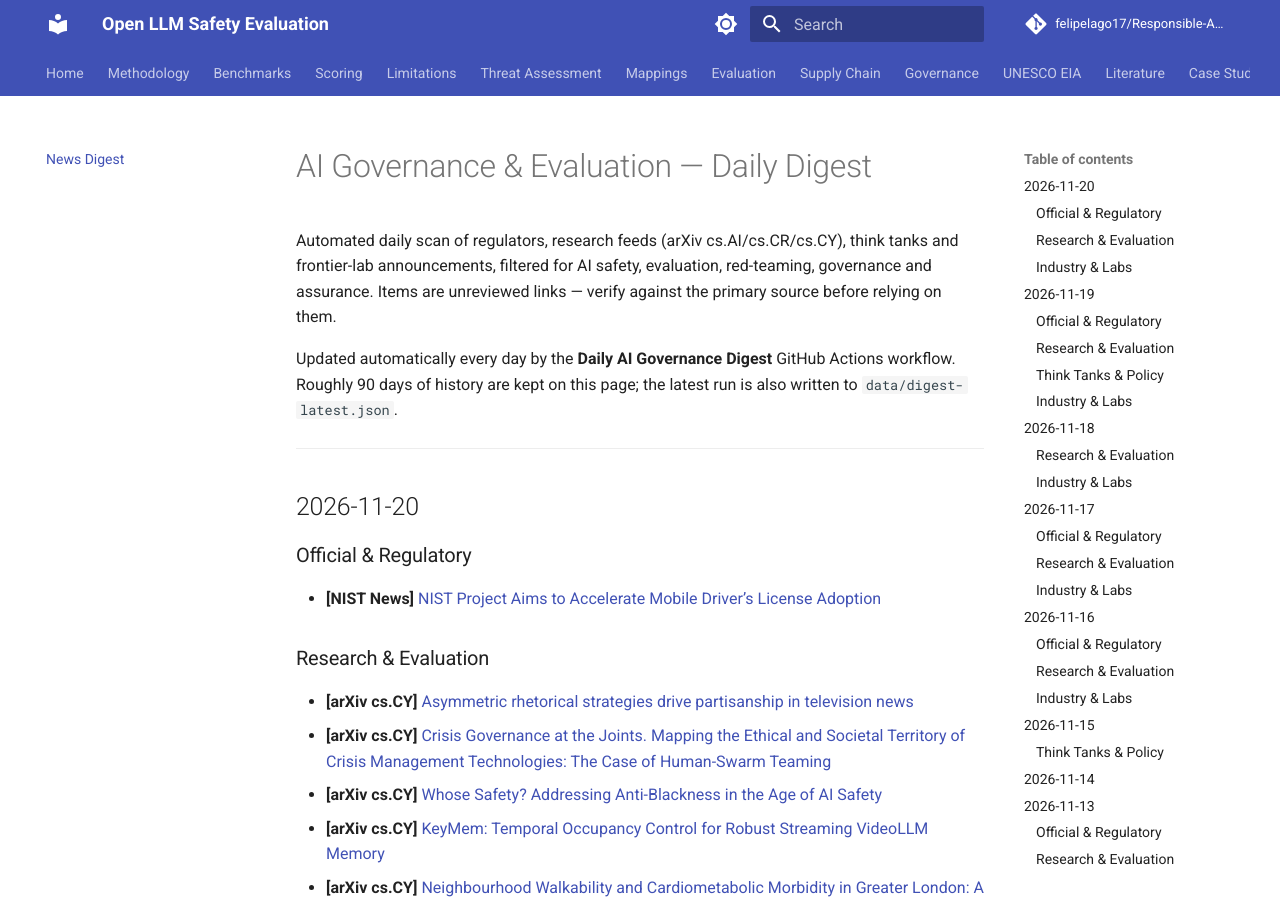
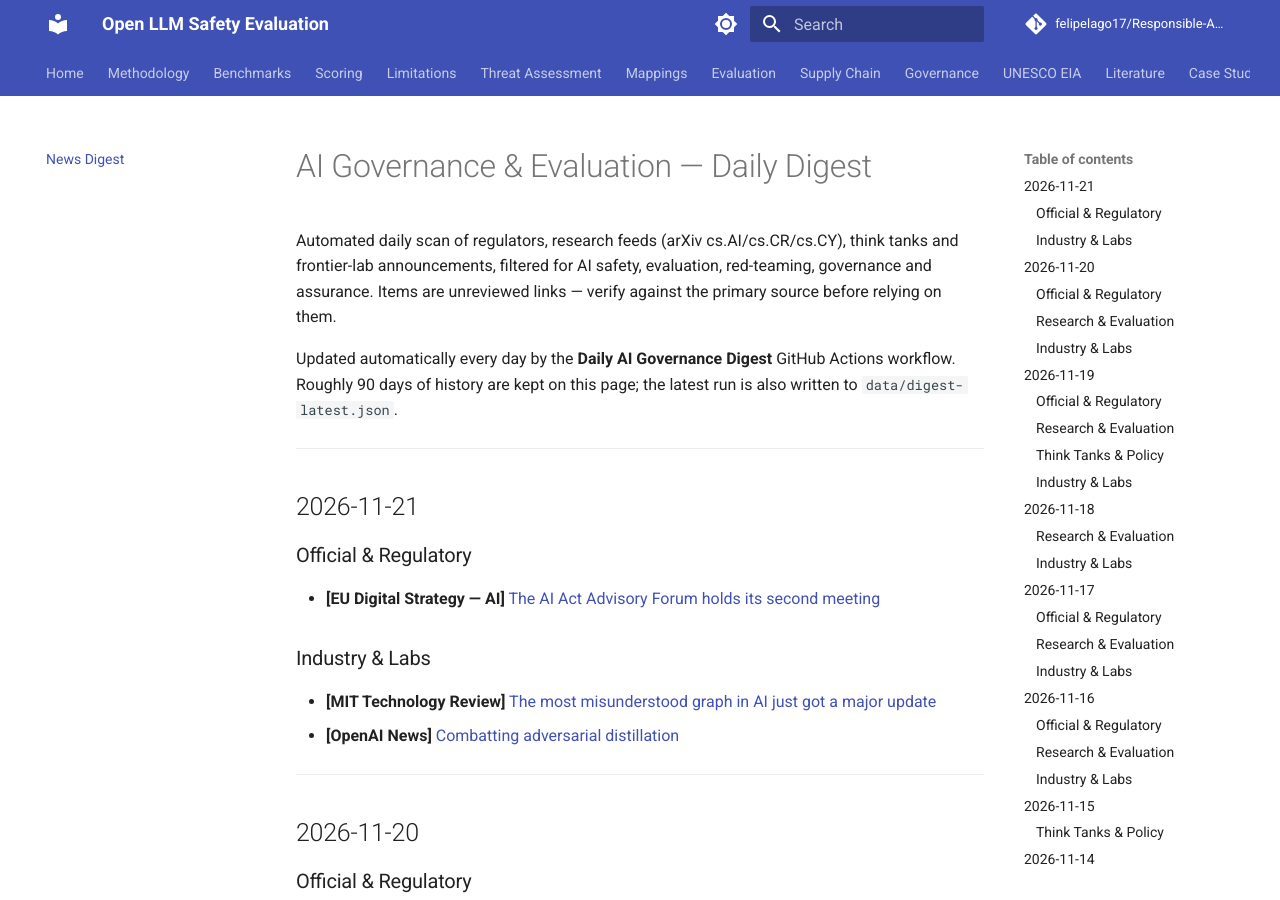
Before and after one commit to felipelago17/Responsible-AI-evaluation, an MkDocs documentation site: the page built from docs/news/digest.md, in a window 1280 px wide and 900 px high. Built offline with MkDocs 1.6.1 and Material for MkDocs 9.7.7, drawn with Linux system fonts in a browser that asks for light colours; comment, search, counter and statistics services are not loaded.

Commit message:
chore: daily digest 2026-11-21

```diff
--- a/docs/news/digest.md
+++ b/docs/news/digest.md
@@ -9,6 +9,19 @@ Roughly 90 days of history are kept on this page; the latest run is also written
 ---
 
 <!-- DIGEST_START -->
+## 2026-11-21
+
+### Official & Regulatory
+
+- **[EU Digital Strategy — AI]** [The AI Act Advisory Forum holds its second meeting](https://digital-strategy.ec.europa.eu/en/news/ai-act-advisory-forum-holds-its-second-meeting)
+
+### Industry & Labs
+
+- **[MIT Technology Review]** [The most misunderstood graph in AI just got a major update](https://www.technologyreview.com/2026/11/20/1149399/the-most-misunderstood-graph-in-ai-just-got-a-major-update/)
+- **[OpenAI News]** [Combatting adversarial distillation](https://openai.com/index/combatting-adversarial-distillation)
+
+---
+
 ## 2026-11-20
 
 ### Official & Regulatory
```
Also changed, not shown: 2 other files.
